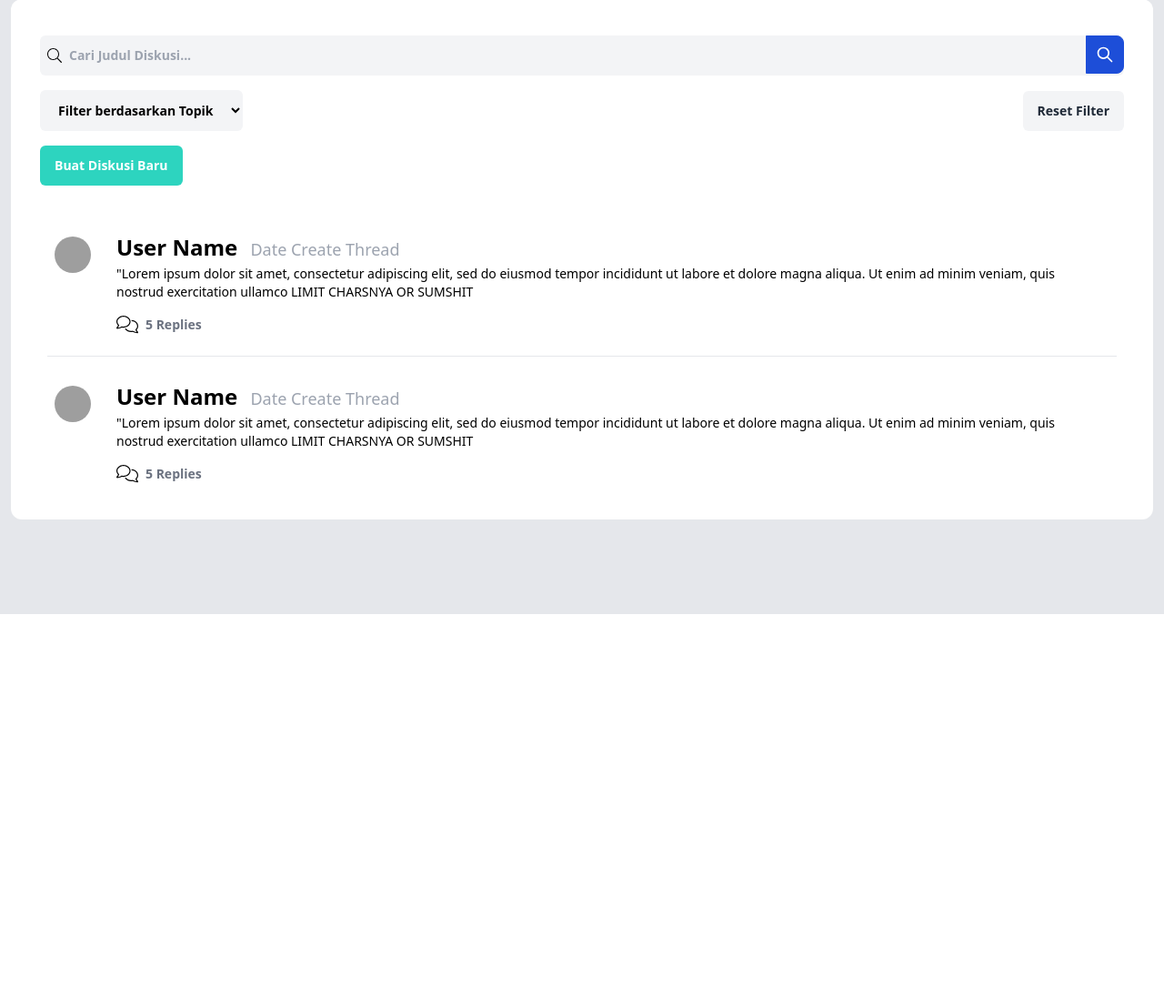
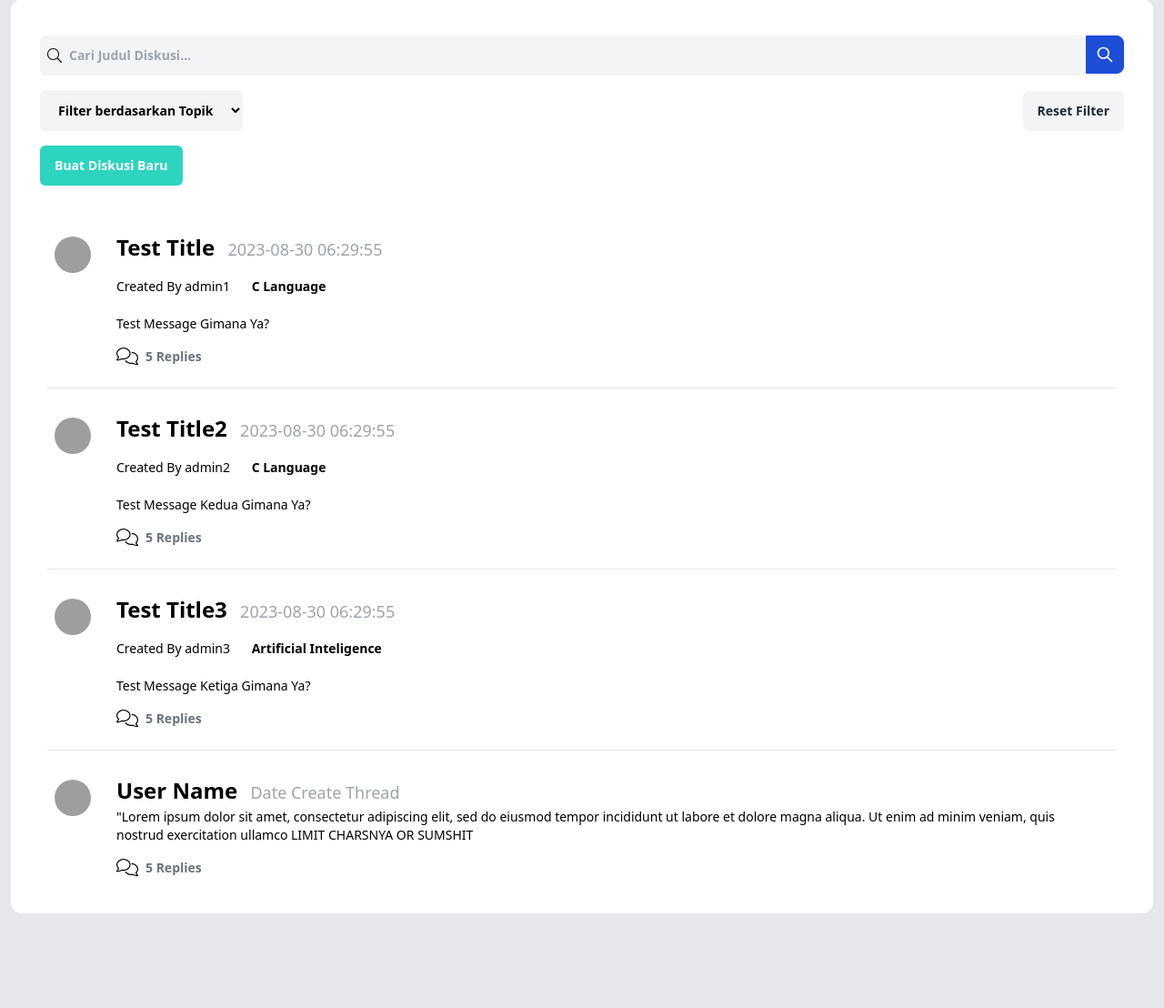
Before and after one commit to r3dactedd/belajaritma, a Laravel app: page /forum in a window 1280 px wide. Shown: the part 204-1312 px from the top of the page at 91% size. Before the commit the page ends 879 px from the top, so only its background shows below. Run offline with Laravel 10, Linux system fonts and the light colour scheme; data comes from the database, SQL or seed files in the repository; style sheets or scripts are compiled from the project's sources; some libraries are stand-ins or nearby versions; grey boxes are pictures that could not be loaded.

Commit message:
Commit Azzel: Get Forum

```diff
--- /dev/null
+++ b/app/Http/Controllers/ForumController.php
@@ -0,0 +1,56 @@
+<?php
+
+namespace App\Http\Controllers;
+
+use App\Models\Forum;
+use App\Models\MasterType;
+use Illuminate\Http\Request;
+use Illuminate\Support\Facades\Validator;
+
+class ForumController extends Controller
+{
+    //
+    public function showForumList(){
+        $data = Forum::all();
+        $master = MasterType::all();
+        $test = MasterType::all();
+        return view('forum.forum',['data'=>$data, 'master'=>$master, 'test'=>$test]);
+    }
+
+    public function forumDetail($id){
+        $data=Forum::find($id);
+        return view('forum.forum_content',['data'=>$data]);
+    }
+
+    public function createForum(Request $request){
+        $request->validate([
+            'forum_title' => 'required|string|max:255',
+            'forum_message' => 'required|string',
+            'forum_attachment' => 'nullable|file|max:2048',
+        ]);
+
+        $validator = Validator::make($request->all(), [
+            'forum_title' => 'required|string|max:255',
+            'forum_message' => 'required|string',
+            'forum_attachment' => 'nullable|file|max:2048',
+        ]);
+
+        $forum = new Forum([
+            'user_id' => auth()->user()->id,
+            'master_type_id' => $request->input('master_type_id'),
+            'forum_title' => $request->input('forum_title'),
+            'forum_message' => $request->input('forum_message'),
+        ]);
+
+        if ($validator->fails()) {
+            return redirect()->back()
+                ->withErrors($validator)
+                ->withInput();
+        }
+        // Save the forum to the database
+        $forum->save();
+
+        return redirect()->route('forum.forum', ['id' => $forum->id])
+            ->with('success', 'Forum topic created successfully!');
+    }
+}
--- a/app/Models/Forum.php
+++ b/app/Models/Forum.php
@@ -18,9 +18,9 @@ class Forum extends Model
         'forum_attachment'
     ];
     public function formToUser(){
-        return $this->belongsTo(User::class);
+        return $this->belongsTo(User::class, 'user_id');
     }
     public function formToMasterType(){
-        return $this->belongsTo(MasterType::class);
+        return $this->belongsTo(MasterType::class, 'master_type_id');
     }
 }
--- a/resources/views/forum/forum.blade.php
+++ b/resources/views/forum/forum.blade.php
@@ -79,10 +79,10 @@
                             <select
                                 class="w-full rounded-md border-transparent bg-gray-100 px-4 py-3 text-sm font-semibold focus:border-gray-500 focus:bg-white focus:ring-0">
                                 <option value="">Filter berdasarkan Topik</option>
-                                <option value="for-rent">Session 1 Name</option>
-                                <option value="for-sale">Session 2 Name</option>
-                                <option value="for-rent">Session 3 Name</option>
-                                <option value="for-sale">Session 4 Name</option>
+                                @foreach ($master as $master)
+                                    <option value="for-rent">{{$master->master_type_name}}</option>
+                                @endforeach
+
                             </select>
 
                         </div>
@@ -100,22 +100,27 @@
                     <div class="mx-auto p-6 antialiased">
                         <div class="space-y-4">
                             <!-- FORUM CONTENT -->
-                            <a href="forum/1" class="flex px-2 hover:bg-gray-200">
+                            @foreach ($data as $forum)
+                                <a href="forum/{{$forum->id}}" class="flex px-2 hover:bg-gray-200">
                                     <div class="mr-3 flex-shrink-0 py-2">
                                         <img class="mt-2 h-8 w-8 rounded-full sm:h-10 sm:w-10"
                                             src="https://images.unsplash.com/photo-1604426633861-11b2faead63c?ixid=MXwxMjA3fDB8MHxwaG90by1wYWdlfHx8fGVufDB8fHw%3D&ixlib=rb-1.2.1&auto=format&fit=crop&w=200&h=200&q=80"
                                             alt="">
                                     </div>
                                     <div class="flex-1 rounded-lg px-4 py-2 text-2xl leading-relaxed">
-                                    <strong>User Name</strong> <span class="ml-2 text-lg text-gray-400">Date Create
-                                        Thread</span>
-                                    <p class="text-sm">
-                                        "Lorem ipsum dolor sit amet, consectetur adipiscing elit, sed do eiusmod tempor
-                                        incididunt
-                                        ut labore et dolore magna aliqua. Ut enim ad minim veniam, quis nostrud
-                                        exercitation
-                                        ullamco
-                                        LIMIT CHARSNYA OR SUMSHIT
+                                        <strong>{{$forum->forum_title}}</strong> <span class="ml-2 text-lg text-gray-400">{{$forum->created_at}}</span>
+                                        <div>
+                                            <p class="text-sm inline">
+                                                Created By {{$forum->formToUser->username}}
+                                            </p>
+                                            <p class="text-sm inline ml-5">
+                                                <b>
+                                                    {{$forum->formToMasterType->master_type_name}}
+                                                </b>
+                                            </p>
+                                        </div>
+                                        <p class="mt-4  text-sm">
+                                            {{$forum->forum_message}}
                                         </p>
                                         <div class="mt-4 flex items-center">
                                             <div class="mr-2 flex -space-x-2">
@@ -132,6 +137,9 @@
                                     </div>
                                 </a>
                                 <hr>
+                            @endforeach
+
+
                             <!-- FORUM CONTENT END-->
                             <a href="forum/1" class="flex px-2 hover:bg-gray-200">
                                 <div class="mr-3 flex-shrink-0 py-2">
@@ -180,24 +188,27 @@
                         {{-- EDIT PROFILE --}}
                         <div class="mx-auto rounded-xl bg-white px-2 py-8">
                             <h2 class="mb-4 text-xl font-bold text-gray-900 dark:text-white">Buat Diskusi Baru</h2>
-                            <form action="/editProfile" method="post" enctype="multipart/form-data">
+                            <form action="/createForum" method="post" enctype="multipart/form-data">
                                 @csrf
                                 <div class="mb-4 grid gap-4 sm:mb-5 sm:grid-cols-2 sm:gap-6">
                                     <div class="sm:col-span-2">
                                         <label for="username"
                                             class="mb-2 block text-sm font-medium text-gray-900 dark:text-white">
                                             Judul Diskusi</label>
-                                        <input type="text" name="username" id="inputUsername"
+                                        <input type="text" name="forum_title" id="forum_title"
                                             class="focus:ring-primary-600 focus:border-primary-600 dark:focus:ring-primary-500 dark:focus:border-primary-500 block w-full rounded-lg border border-gray-300 bg-gray-50 p-2.5 text-sm text-gray-900 dark:border-gray-600 dark:bg-gray-700 dark:text-white dark:placeholder-gray-400"
                                             placeholder="Tulis Judul untuk Pertanyaan Anda..." required="">
                                     </div>
                                     <div class="sm:col-span-2">
-                                        <label for="username"
-                                            class="mb-2 block text-sm font-medium text-gray-900 dark:text-white">
-                                            Judul Diskusi</label>
-                                        <input type="text" name="username" id="inputUsername"
-                                            class="focus:ring-primary-600 focus:border-primary-600 dark:focus:ring-primary-500 dark:focus:border-primary-500 block w-full rounded-lg border border-gray-300 bg-gray-50 p-2.5 text-sm text-gray-900 dark:border-gray-600 dark:bg-gray-700 dark:text-white dark:placeholder-gray-400"
-                                            placeholder="Tulis Pertanyaan Anda..." required="">
+                                        <label for="username" class="mb-2 block text-sm font-medium text-gray-900 dark:text-white">
+                                            Topik Diskusi
+                                        </label>
+                                        <select name="master_type_id" class="w-full rounded-md border-transparent bg-gray-100 px-4 py-3 text-sm font-semibold focus:border-gray-500 focus:bg-white focus:ring-0">
+                                            <option value="">Filter berdasarkan Topik</option>
+                                            @foreach ($test as $item)
+                                                <option value="{{ $item->id }}">{{ $item->master_type_name }}</option>
+                                            @endforeach
+                                        </select>
                                     </div>
                                     <div class="sm:col-span-2">
                                         <label for="username"
@@ -205,19 +216,17 @@
                                             Pertanyaan</label>
 
                                         <div id="editorcontainer" class="mt-2 h-32 min-h-full overflow-y-auto">
-                                            <div id="editor" style="min-height:60%; height:auto;"></div>
+                                            <div id="editor" style="min-height:60%; height:auto;" value="forum_message"></div>
                                         </div>
                                     </div>
                                 </div>
+                                <!--Footer-->
+                                <div class="mt-8 flex justify-end pt-2">
+                                    <button type="submit" class="modal-close mt-2 rounded-lg bg-teal-400 p-3 px-4 text-white hover:bg-indigo-400">Buat Diskusi</button>
+                                </div>
                             </form>
                         </div>
-                        <!--Footer-->
-                        <div class="mt-8 flex justify-end pt-2">
 
-                            <button
-                                class="modal-close mt-2 rounded-lg bg-teal-400 p-3 px-4 text-white hover:bg-indigo-400">Buat
-                                Diskusi</button>
-                        </div>
                     </div>
                 </div>
             </div>
--- a/routes/web.php
+++ b/routes/web.php
@@ -1,6 +1,7 @@
 <?php
 
 use App\Http\Controllers\CourseController;
+use App\Http\Controllers\ForumController;
 use Illuminate\Support\Facades\Route;
 use App\Http\Controllers\LoginController;
 use App\Http\Controllers\ProfileController;
@@ -36,12 +37,19 @@ Route::get('/home', function () {
     return view('courses.home');
 });
 
-Route::get('/forum', function () {
-    return view('forum.forum');
-});
-Route::get('/forum/1', function () {
-    return view('forum.forum_content');
-});
+// Route::get('/forum', function () {
+//     return view('forum.forum');
+// });
+
+Route::get('/forum', [ForumController::class, 'showForumList']);
+
+// Route::get('/forum/1', function () {
+//     return view('forum.forum_content');
+// });
+
+Route::get('/forum/{id}', [ForumController::class, 'forumDetail']);
+Route::post('/createForum', [ForumController::class, 'createForum']);
+
 
 // Route::get('/courses', function () {
 //     return view('courses.courses');
```
Also changed, not shown: database/seeders/ForumSeeder.php (+16 -0 lines), resources/views/forum/forum_content.blade.php (+14 -12 lines). Lines whose indentation alone changed are shown as unchanged.
